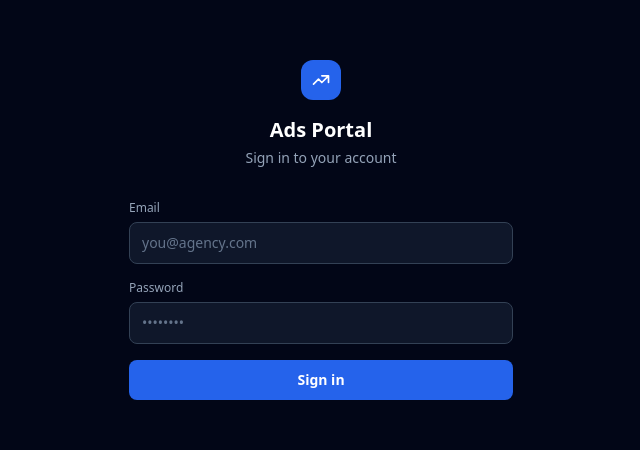
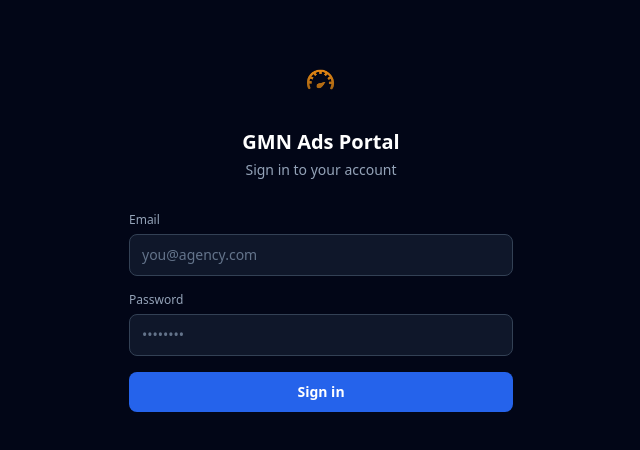
Before and after one commit to emberflix-code/Metrics-dashboard, a Next.js app in the folder portal/: page /login in a window 1280 px wide. Shown: the part 170-620 px from the top of the page, without its empty margins (319-959 px from the left). Built offline with nearby package versions, Linux system fonts and the light colour scheme.

Commit message:
rebrand: GMN Ads Portal with logo on login page

```diff
--- a/portal/src/app/(auth)/login/page.tsx
+++ b/portal/src/app/(auth)/login/page.tsx
@@ -1,6 +1,7 @@
 'use client';
 
 import { Suspense, useState } from 'react';
+import Image from 'next/image';
 import { signIn } from 'next-auth/react';
 import { useRouter, useSearchParams } from 'next/navigation';
 
@@ -90,12 +91,10 @@ export default function LoginPage() {
     <div className="min-h-screen bg-slate-950 flex items-center justify-center p-4">
       <div className="w-full max-w-sm">
         <div className="text-center mb-8">
-          <div className="w-10 h-10 bg-blue-600 rounded-xl mx-auto mb-4 flex items-center justify-center">
-            <svg className="w-5 h-5 text-white" fill="none" stroke="currentColor" viewBox="0 0 24 24">
-              <path strokeLinecap="round" strokeLinejoin="round" strokeWidth={2} d="M13 7h8m0 0v8m0-8l-8 8-4-4-6 6" />
-            </svg>
+          <div className="mx-auto mb-4 w-16 h-16 relative">
+            <Image src="/gmnlogo.png" alt="GMN Logo" fill className="object-contain" priority />
           </div>
-          <h1 className="text-xl font-bold text-white">Ads Portal</h1>
+          <h1 className="text-xl font-bold text-white">GMN Ads Portal</h1>
           <p className="text-sm text-slate-400 mt-1">Sign in to your account</p>
         </div>
 
```
